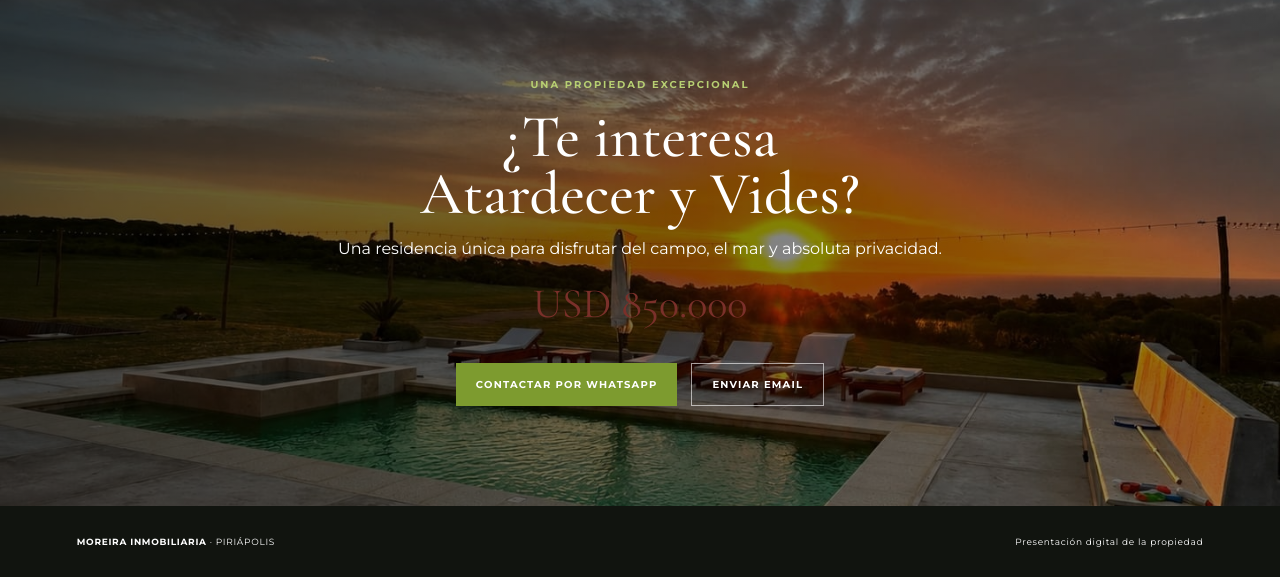
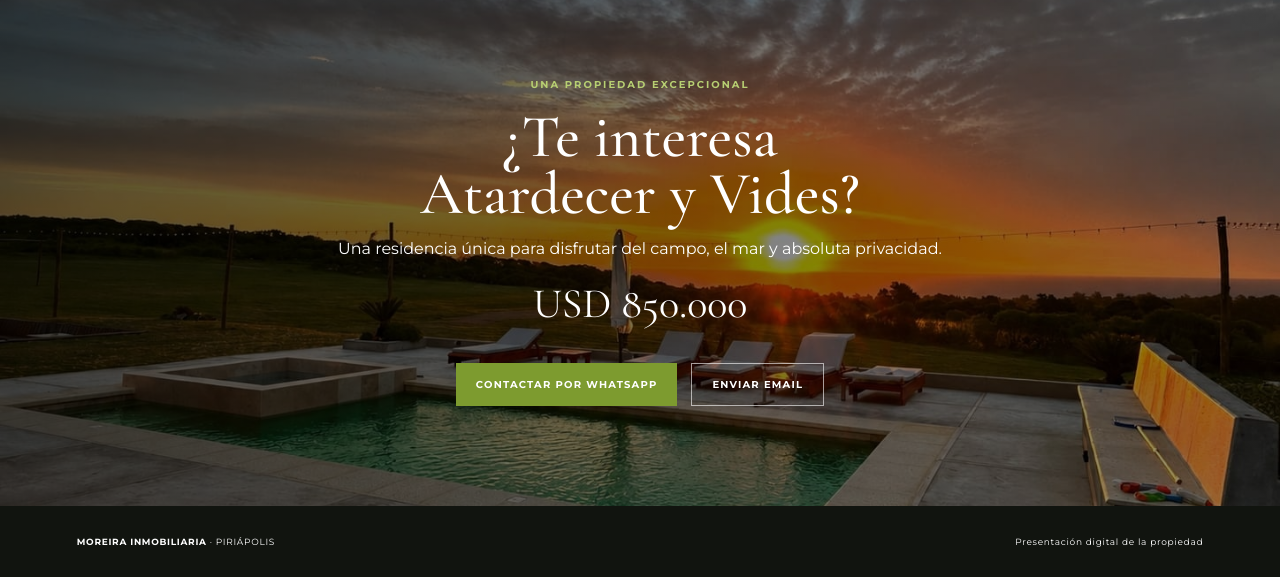
Before and after one commit to JacquelineMoreiraInmobiliaria/atardecer-y-vides, a plain HTML site: page index.html in a window 1280 px wide. Shown: the part 3426-4003 px from the top of the page. Drawn offline with nearby package versions, Linux system fonts and the light colour scheme.

Commit message:
Update index.html

```diff
--- a/index.html
+++ b/index.html
@@ -19,7 +19,7 @@
     .gallery{background:var(--green);color:#fff}.gallery-head{text-align:center;margin-bottom:40px}.gallery h2{margin-bottom:12px}.tabs{display:flex;justify-content:center;gap:12px;flex-wrap:wrap}.tab{border:1px solid rgba(255,255,255,.25);padding:9px 14px;border-radius:30px;font-size:9px;letter-spacing:1px}.grid{display:grid;grid-template-columns:repeat(4,1fr);gap:7px}.tile{aspect-ratio:1.35;overflow:hidden;background:#34412d;position:relative}.tile img,.tile video{width:100%;height:100%;object-fit:cover;transition:transform .5s}.tile:hover img,.tile:hover video{transform:scale(1.04)}
     .features{position:relative;min-height:620px;display:flex;align-items:stretch;background:url("fotos/hero.jpg") center/cover no-repeat}.features::before{content:"";position:absolute;inset:0;background:linear-gradient(90deg,rgba(0,0,0,.72) 0%,rgba(0,0,0,.38) 48%,rgba(0,0,0,.05) 100%)}.features-copy{position:relative;z-index:1;width:58%;padding:80px 8vw;color:#fff;display:flex;flex-direction:column;justify-content:center}.features-copy .copy{color:#fff}.features-image{display:none}.checks{display:grid;grid-template-columns:1fr 1fr;gap:12px 30px;margin-top:30px}.check{font-size:12px;color:rgba(255,255,255,.88)}.check::before{content:"✓";color:var(--olive);font-weight:700;margin-right:10px}
     .location{display:grid;grid-template-columns:.8fr 1.2fr;background:#ecebe2}.location-copy{padding:70px 7vw}.map{min-height:480px}.map iframe{width:100%;height:100%;border:0;min-height:480px}
-    .contact{color:#fff;text-align:center;padding:100px 6vw;background:linear-gradient(90deg,rgba(0,0,0,.65),rgba(0,0,0,.38)),url("fotos/atardecer.jpg") center/cover}.contact h2{font-size:60px;margin-bottom:12px}.price{font-family:"Cormorant Garamond",serif;font-size:42px;margin-top:20px;color:var(--burgundy)}.contact-buttons{display:flex;justify-content:center;gap:14px;flex-wrap:wrap}.button.outline{background:transparent;border:1px solid rgba(255,255,255,.6)}footer{background:#11140f;color:#fff;padding:30px 6vw;display:flex;justify-content:space-between;align-items:center;font-size:9px;letter-spacing:.7px}
+    .contact{color:#fff;text-align:center;padding:100px 6vw;background:linear-gradient(90deg,rgba(0,0,0,.65),rgba(0,0,0,.38)),url("fotos/atardecer.jpg") center/cover}.contact h2{font-size:60px;margin-bottom:12px}.price{font-family:"Cormorant Garamond",serif;font-size:42px;margin-top:20px;}.contact-buttons{display:flex;justify-content:center;gap:14px;flex-wrap:wrap}.button.outline{background:transparent;border:1px solid rgba(255,255,255,.6)}footer{background:#11140f;color:#fff;padding:30px 6vw;display:flex;justify-content:space-between;align-items:center;font-size:9px;letter-spacing:.7px}
     @media(max-width:900px){.navlinks{display:none}.brand-logo{width:135px;max-height:52px}.hero{min-height:86vh}.hero-content{padding-bottom:50px}h1{font-size:64px}.hero-stats{gap:20px}.split,.features,.location{grid-template-columns:1fr}.split-media{min-height:350px;order:-1}.stats{grid-template-columns:repeat(3,1fr)}.statbox:nth-child(3){border-right:0}.statbox{border-bottom:1px solid var(--line)}.grid{grid-template-columns:repeat(2,1fr)}.features-image{min-height:420px}.location .map{order:-1}}
     @media(max-width:520px){.nav{padding:14px 20px}.brand-logo{width:115px;max-height:46px}.hero-content{width:88%}h1{font-size:52px}.hero-sub{font-size:14px}.stats{grid-template-columns:repeat(2,1fr)}.statbox:nth-child(2),.statbox:nth-child(4),.statbox:nth-child(6){border-right:0}.grid{grid-template-columns:1fr}h2{font-size:43px}.section{padding:65px 8vw}.split-copy,.features-copy,.location-copy{padding:55px 8vw}footer{display:block;text-align:center;line-height:2}}
   </style>
```
